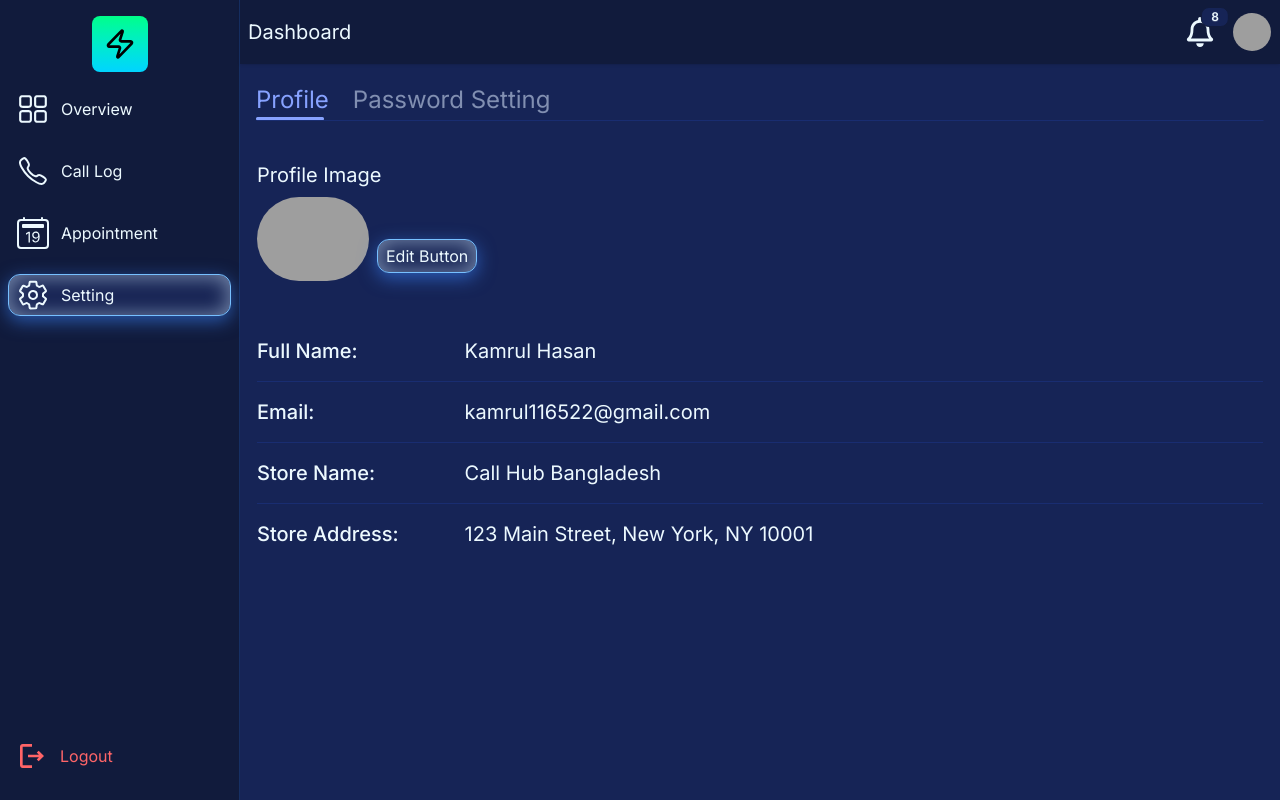
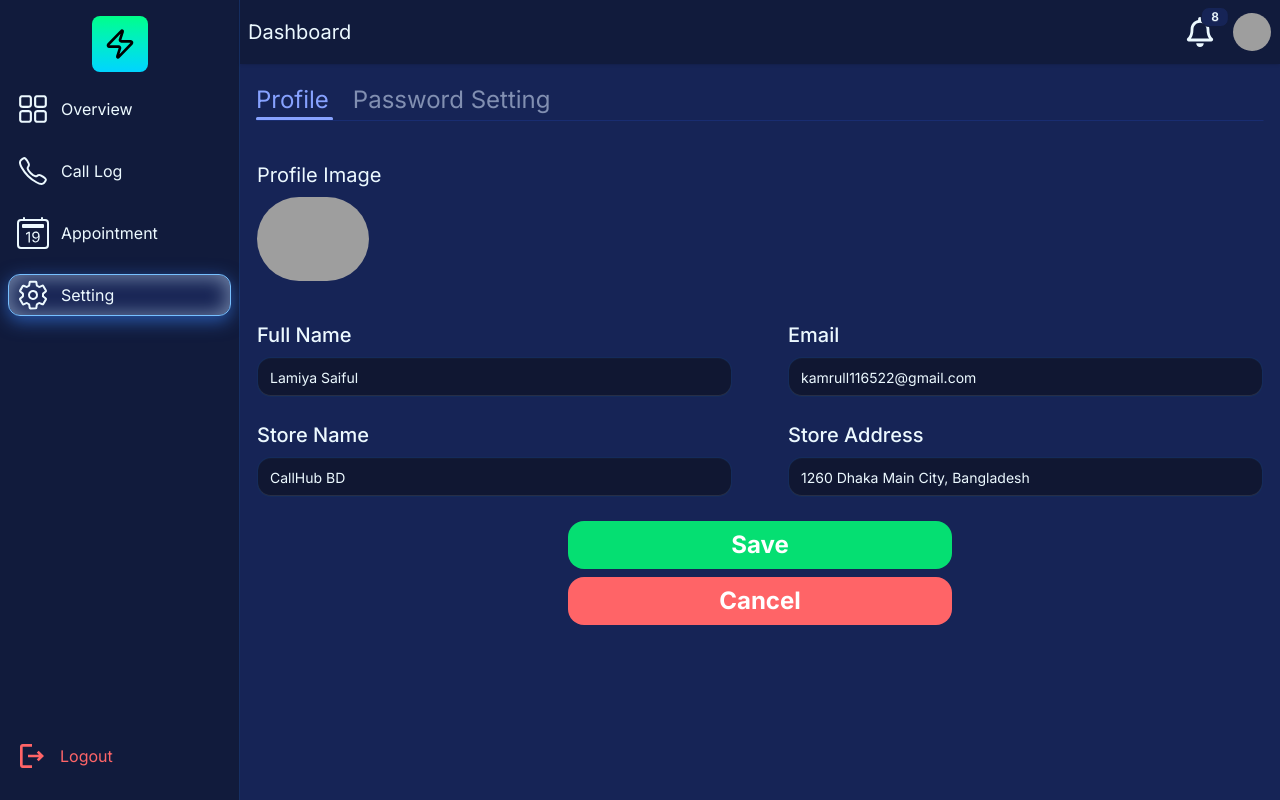
Before and after one commit to kamrulhasanPro/CallHub, a React (Vite) app: page /setting in a window 1280 px wide. Both pictures are taken after a click on the button "Edit Button". Built offline with nearby package versions, Linux system fonts and the light colour scheme; grey boxes are pictures that could not be loaded.

Commit message:
Added Profile edit section

```diff
--- a/src/components/sections/dashboard/Setting/ProfileSection.jsx
+++ b/src/components/sections/dashboard/Setting/ProfileSection.jsx
@@ -1,6 +1,25 @@
-import React from "react";
+import React, { useReducer, useState } from "react";
 
 const ProfileSection = () => {
+  const [editMode, setEditMode] = useState(false);
+  const user = {
+    name: "Lamiya Saiful",
+    email: "kamrull116522@gmail.com",
+    storeName: "CallHub BD",
+    storeAddress: "1260 Dhaka Main City, Bangladesh",
+  };
+
+  const reducer = (state, action) => {
+    switch (action.type) {
+      case "SAVE":
+        return action.payload;
+      default:
+        state;
+    }
+  };
+
+  const [state, dispatch] = useReducer(reducer, user);
+
   return (
     <section className="space-y-10">
       {/* profile image */}
@@ -17,30 +36,41 @@ const ProfileSection = () => {
           </div>
 
           {/* edit button */}
-          <button className="py-1 px-2  border border-[#77C0FF] rounded-xl bg-[#152252] shadow-[0_5px_18px_rgba(59,130,246,0.6),inset_0_1px_20px_2px_rgba(210,234,255,0.5)] cursor-pointer mb-2">
+          {editMode || (
+            <button
+              onClick={() => setEditMode(true)}
+              className="py-1 px-2  border border-[#77C0FF] rounded-xl bg-[#152252] shadow-[0_5px_18px_rgba(59,130,246,0.6),inset_0_1px_20px_2px_rgba(210,234,255,0.5)] cursor-pointer mb-2"
+            >
               Edit Button
             </button>
+          )}
         </div>
       </div>
 
-      {/* profile info content */}
+      {/* profile */}
+      {editMode ? (
+        // profile edit section
+        <EditSection
+          state={state}
+          dispatch={dispatch}
+          setEditMode={setEditMode}
+        />
+      ) : (
+        // profile info show section
         <div className="!nth-last-[div]:border-transparent @container">
-
           {/* name */}
-        <InfoValue label={"Full Name"} value={"Kamrul Hasan"} />
+          <InfoValue label={"Full Name"} value={state?.name} />
 
           {/* email */}
-        <InfoValue label={"Email"} value={"kamrul116522@gmail.com"} />
+          <InfoValue label={"Email"} value={state?.email} />
 
           {/* store */}
-        <InfoValue label={"Store Name"} value={"Call Hub Bangladesh"} />
+          <InfoValue label={"Store Name"} value={state?.storeName} />
 
           {/* address */}
-        <InfoValue
-          label={"Store Address"}
-          value={"123 Main Street, New York, NY 10001"}
-        />
+          <InfoValue label={"Store Address"} value={state?.storeAddress} />
         </div>
+      )}
     </section>
   );
 };
@@ -48,9 +78,101 @@ const ProfileSection = () => {
 export const InfoValue = ({ label, value }) => {
   return (
     <div className="flex flex-col gap-2 @xs:flex-row text-left py-4 border-b border-[#192D71] last:border-transparent">
-      <h6 className="col-span-1 text-xl font-medium flex-1 text-nowrap">{label}:</h6>
+      <h6 className="col-span-1 text-xl font-medium flex-1 text-nowrap">
+        {label}:
+      </h6>
       <p className="col-span-5 text-xl flex-4">{value}</p>
     </div>
   );
 };
+
+export const EditSection = ({ setEditMode, state, dispatch }) => {
+  const handleSubmit = (e) => {
+    e.preventDefault();
+    const form = e.target;
+    const updateUser = {
+      name: form.userName.value,
+      email: form.email.value,
+      storeName: form.storeName.value,
+      storeAddress: form.storeAddress.value,
+    };
+
+    dispatch({ type: "SAVE", payload: updateUser });
+    setEditMode(false);
+  };
+  return (
+    <form
+      onSubmit={handleSubmit}
+      className="grid grid-cols-1 sm:grid-cols-2 gap-y-6 gap-x-14"
+    >
+      <InputLabel
+        id={"userName"}
+        placeholder={"Your Name"}
+        defaultValue={state?.name}
+        label={"Full Name"}
+      />
+      <InputLabel
+        id={"email"}
+        placeholder={"your email"}
+        defaultValue={state?.email}
+        label={"Email"}
+        readOnly={true}
+      />
+      <InputLabel
+        id={"storeName"}
+        placeholder={"Store Name"}
+        defaultValue={state?.storeName}
+        label={"Store Name"}
+      />
+      <InputLabel
+        id={"storeAddress"}
+        placeholder={"Store Address"}
+        defaultValue={state?.storeAddress}
+        label={"Store Address"}
+      />
+
+      <div className="flex flex-col items-center justify-center gap-2 w-full sm:col-span-2">
+        {/* save btn */}
+        <button
+          type="submit"
+          className="p-2 max-w-sm w-full rounded-2xl bg-green-400 text-white text-2xl font-bold cursor-pointer"
+        >
+          Save
+        </button>
+
+        {/* cancel btn */}
+        <button
+          type="button"
+          onClick={() => setEditMode(false)}
+          className="p-2 max-w-sm w-full rounded-2xl bg-red-400 text-white text-2xl font-bold cursor-pointer"
+        >
+          Cancel
+        </button>
+      </div>
+    </form>
+  );
+};
 export default ProfileSection;
+
+const InputLabel = ({
+  label,
+  defaultValue,
+  id,
+  placeholder,
+  readOnly = false,
+}) => {
+  return (
+    <label htmlFor={id} className="flex flex-col">
+      <span className="text-xl font-medium mb-2">{label}</span>
+      <input
+        type="text"
+        id={id}
+        name={id}
+        readOnly={readOnly}
+        defaultValue={defaultValue}
+        placeholder={placeholder}
+        className="input bg-[#0A0A0F80] rounded-[14px] border border-[#2B7FFF33] outline-none w-full"
+      />
+    </label>
+  );
+};
--- a/src/pages/Dashboard/Setting.jsx
+++ b/src/pages/Dashboard/Setting.jsx
@@ -3,7 +3,7 @@ import ProfileSection from "../../components/sections/dashboard/Setting/ProfileS
 
 const Setting = () => {
   const defaultStyle =
-    "tab  checked:text-[#87A2FF] hover:text-[#87A2FF] text-2xl";
+    "tab  checked:text-[#87A2FF] hover:text-[#87A2FF] text-2xl pl-0 before:left-0 pr-6 ";
   return (
     <>
       <div className="tabs tabs-border">
@@ -11,7 +11,7 @@ const Setting = () => {
         <input
           type="radio"
           name="my_tabs_2"
-          className={`${defaultStyle} pl-0 before:left-0`}
+          className={`${defaultStyle}`}
           aria-label="Profile"
           defaultChecked
         />
```
Lines whose indentation alone changed are shown as unchanged.
